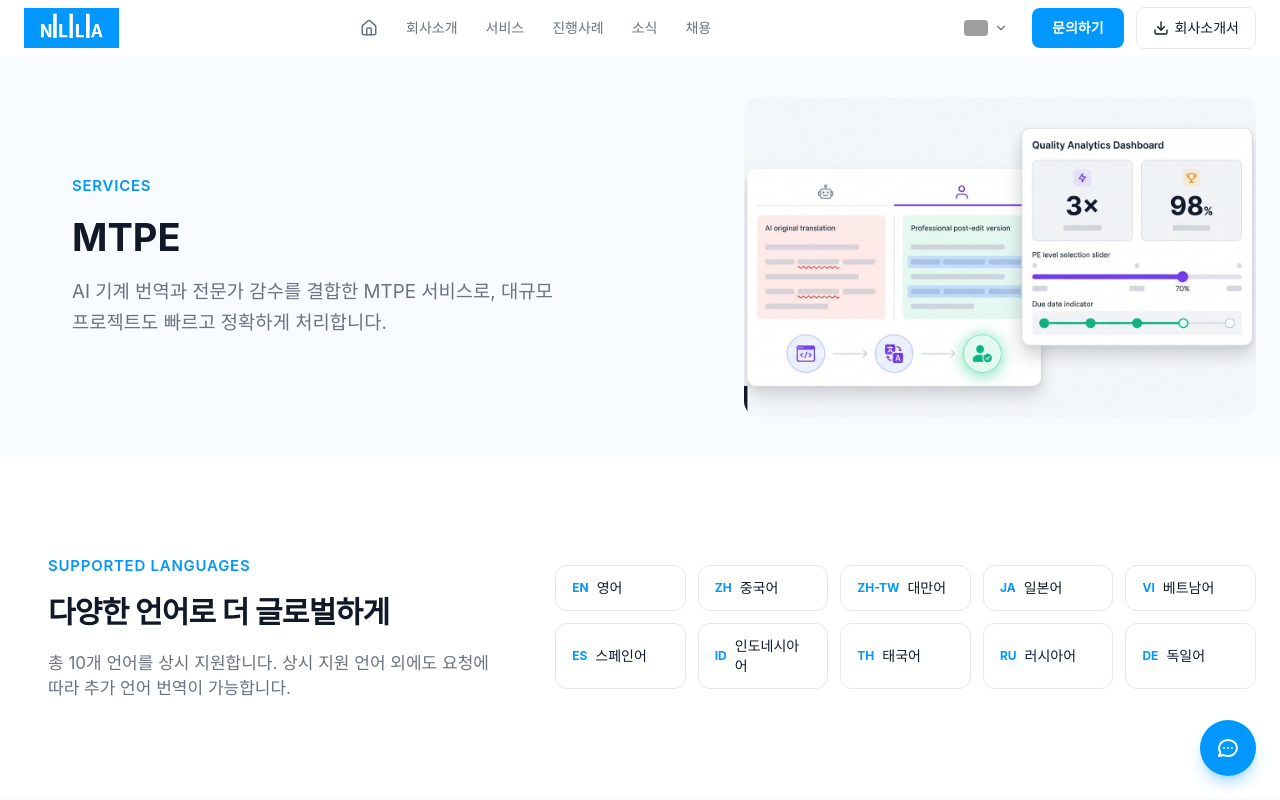
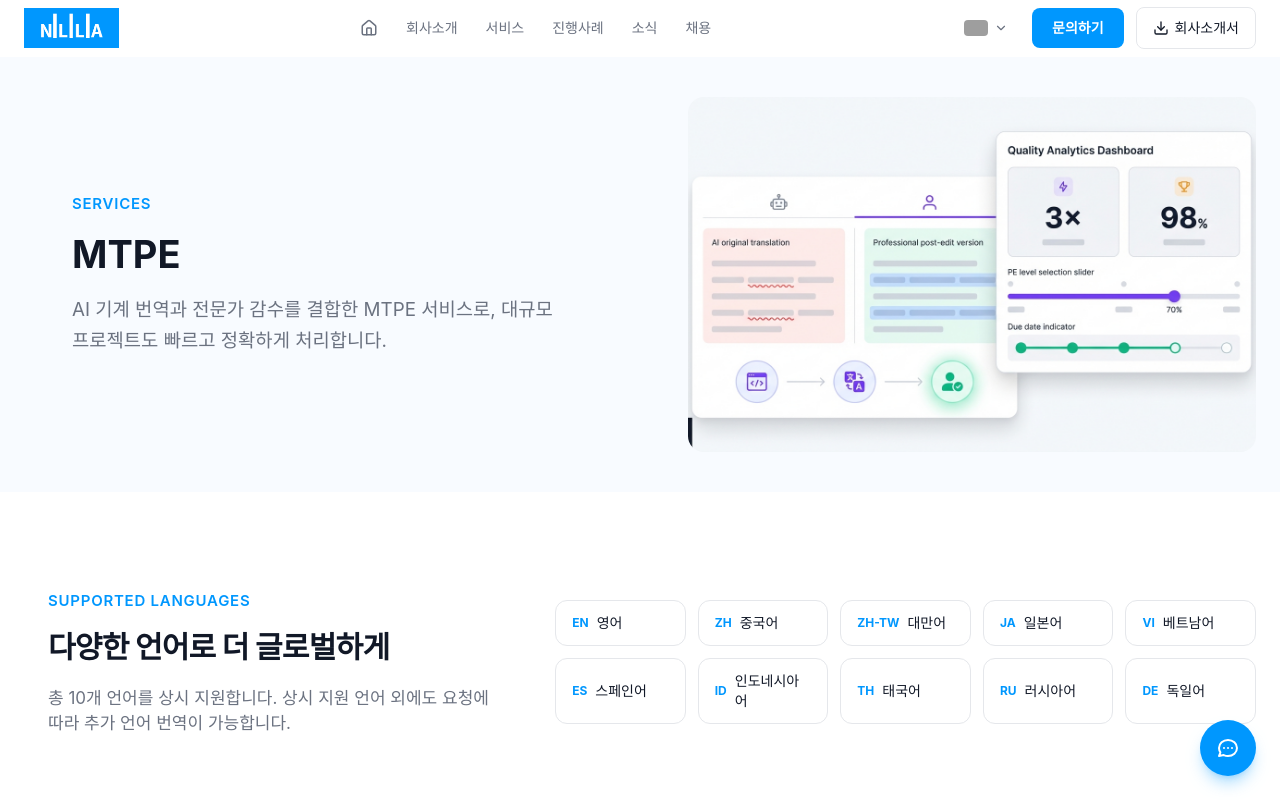
Before and after one commit to ChulKyun-Park/nililia-homepage, a Next.js app: page /services/mtpe in a window 1280 px wide. Shown: the top 800 px of the page. Built offline with nearby package versions, Linux system fonts and the light colour scheme; grey boxes are pictures that could not be loaded; a web font is replaced by a local one.

Commit message:
style: 히어로 이미지 max-w 제거 — 서비스 카드와 동일 비율
Co-Authored-By: Claude Opus 4.6 <noreply@anthropic.com>

```diff
--- a/src/components/sections/PageHero.tsx
+++ b/src/components/sections/PageHero.tsx
@@ -41,7 +41,7 @@ export default function PageHero({
               )}
             </div>
             <div className="flex justify-center lg:justify-end">
-              <div className="relative w-full max-w-lg aspect-[16/10] overflow-hidden rounded-2xl">
+              <div className="relative w-full aspect-[16/10] overflow-hidden rounded-2xl">
                 <Image
                   src={imageSrc}
                   alt={imageAlt || ""}
```
